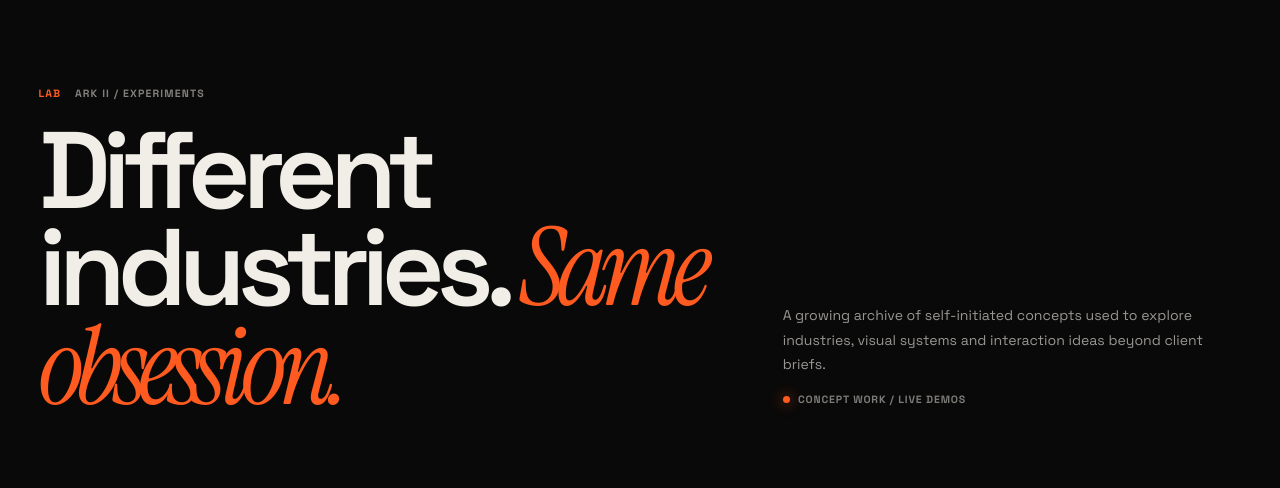
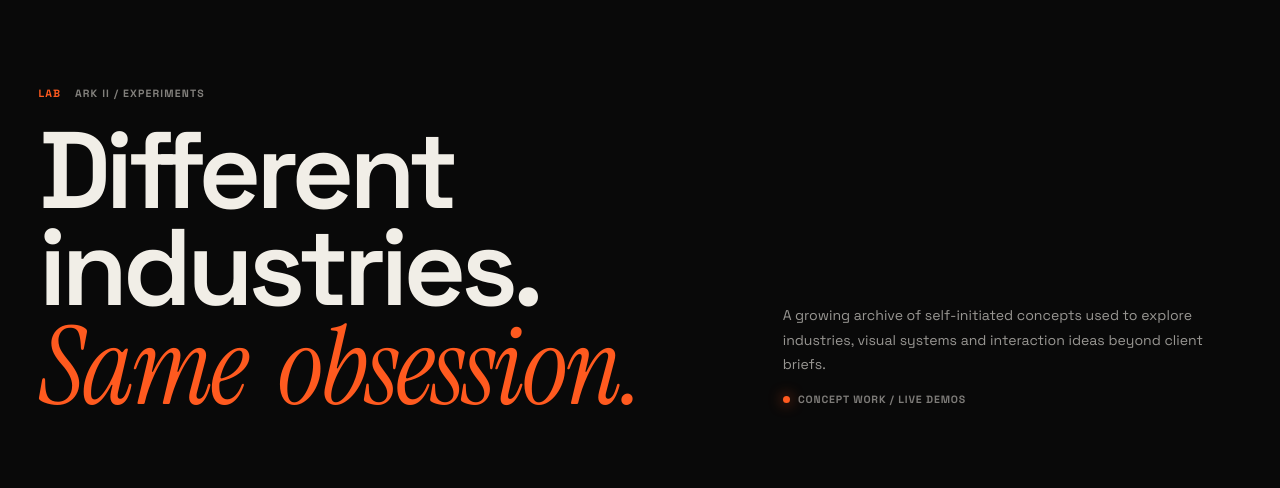
Before and after one commit to LinukaBandara/ark-ii, a React (Vite) app: page / in a window 1280 px wide. Shown: the part 4900-5388 px from the top of the page. Built offline with nearby package versions, Linux system fonts and the light colour scheme.

Commit message:
Fix Lab heading word spacing

```diff
--- a/src/components/LabSection/LabSection.css
+++ b/src/components/LabSection/LabSection.css
@@ -3,8 +3,8 @@
 .lab-section__header { display:grid; gap:1.35rem; margin-bottom:3.6rem; }
 .lab-section__kicker { display:flex; align-items:center; gap:.85rem; color:rgba(241,238,231,.52); font-size:.66rem; font-weight:650; letter-spacing:.11em; text-transform:uppercase; }
 .lab-section__kicker span { color:var(--orange); }
-.lab-section__header h2 { max-width:12ch; font-size:clamp(3.2rem,14vw,6.8rem); font-weight:600; letter-spacing:-.075em; line-height:.9; }
-.lab-section__header h2 span { color:var(--orange); font-family:var(--font-serif); font-style:italic; font-weight:400; }
+.lab-section__header h2 { max-width:12ch; font-size:clamp(3.2rem,14vw,6.8rem); font-weight:600; letter-spacing:-.05em; line-height:.9; }
+.lab-section__header h2 span { color:var(--orange); font-family:var(--font-serif); font-style:italic; font-weight:400; letter-spacing:-.02em; word-spacing:.14em; }
 .lab-section__intro { display:grid; gap:1rem; max-width:35rem; }
 .lab-section__intro p { color:rgba(241,238,231,.62); font-size:.88rem; line-height:1.75; }
 .lab-section__intro div { display:inline-flex; width:fit-content; align-items:center; gap:.5rem; color:rgba(241,238,231,.5); font-size:.66rem; font-weight:650; letter-spacing:.08em; text-transform:uppercase; }
```
